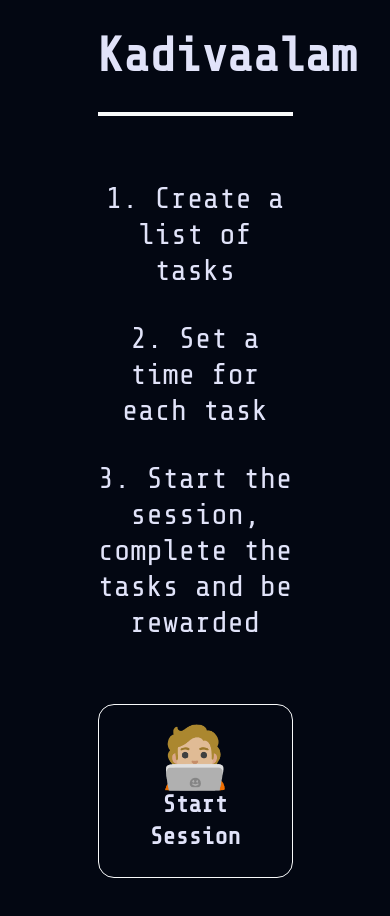
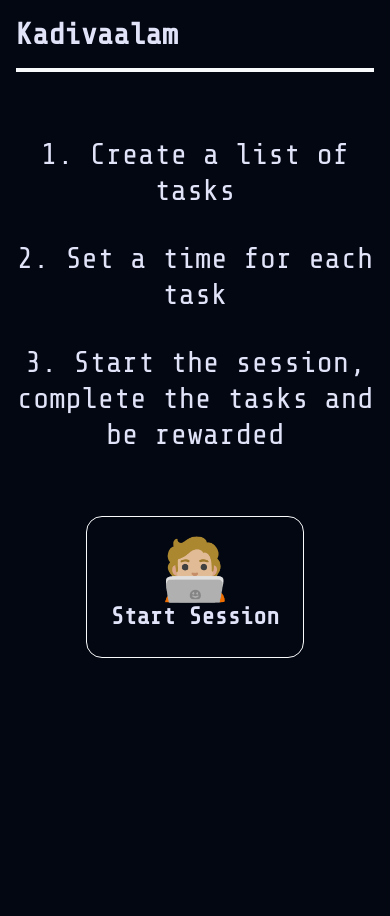
Before and after one commit to InfantAjayVenus/Kadivaalam, a React (Vite) app: page / in a window 390 px wide. Shown: the top 916 px of the page. After the commit the page ends 844 px from the top, so only its background shows below. Built offline with nearby package versions, Linux system fonts and the light colour scheme.

Commit message:
style(App): update header styles for responsiveness

```diff
--- a/src/App.tsx
+++ b/src/App.tsx
@@ -3,10 +3,10 @@ import { Home } from './pages/Home';
 import { Planner } from './pages/Planner';
 export default function App() {
   return (
-    <main className="px-[25%]">
+    <main className="px-4 lg:px-[25%]">
       <header className="border-b-4 border-primary">
         <h1
-          className="text-5xl font-bold my-8"
+          className="text-3xl my-4 lg:text-5xl lg:my-8 font-bold "
           test-id="title"
           role="title"
         >Kadivaalam</h1>
```
